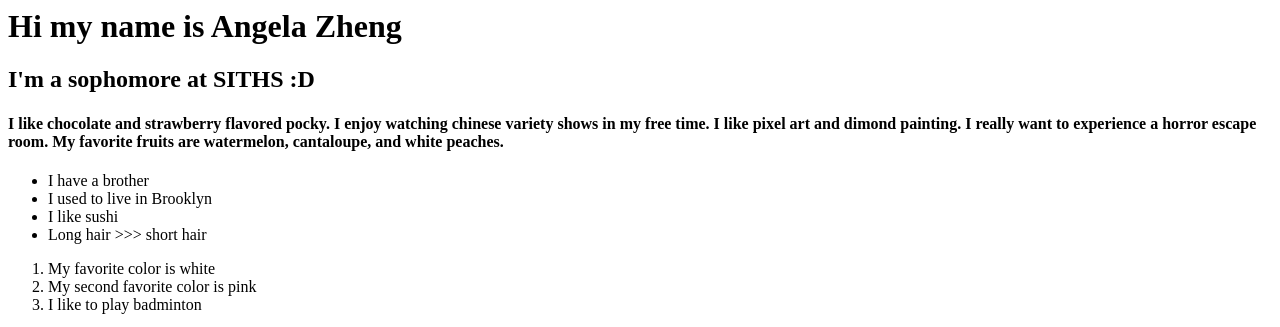
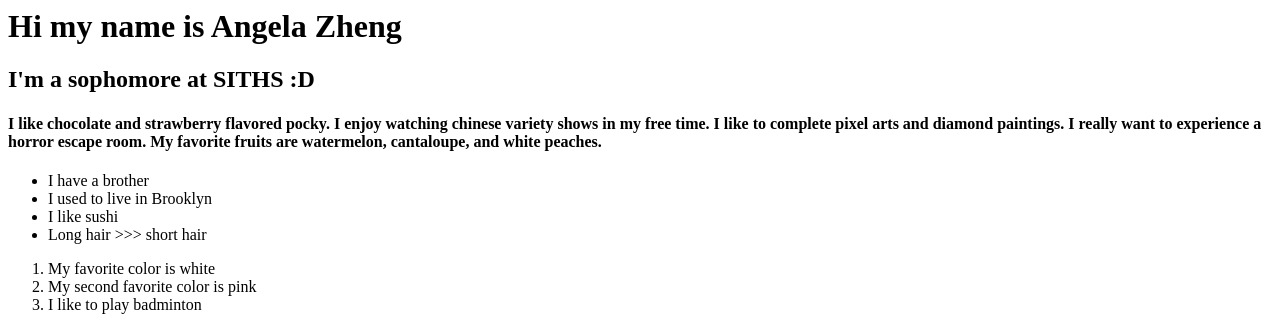
Before and after one commit to staten-island-tech/intro-to-html-azheng606, a plain HTML site: page index.html in a window 1280 px wide. Shown: the top 327 px of the page. Drawn offline with Linux system fonts and the light colour scheme.

Commit message:
Update index.html

```diff
--- a/index.html
+++ b/index.html
@@ -11,7 +11,7 @@
     <h4>
        I  like chocolate and strawberry flavored pocky.
        I enjoy watching chinese variety shows in my free time.
-       I like pixel art and dimond painting.
+       I like to complete pixel arts and diamond paintings.
        I really want to experience a horror escape room.
         My favorite fruits are watermelon, cantaloupe, and white peaches.
     </h4>
```
